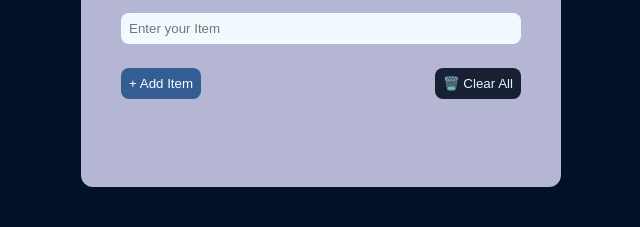
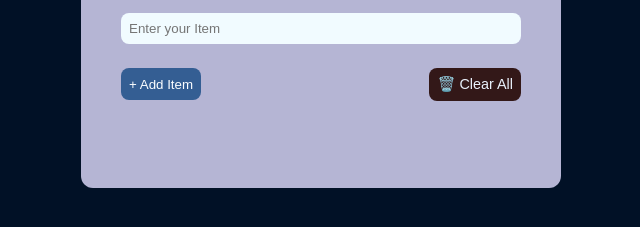
Before and after one commit to Samsak-S/check-list, a plain HTML site: page index.html in a window 1280 px wide. In both pictures the pointer is over the button "🗑️ Clear All". Shown: the part 191-418 px from the top of the page, without its empty margins (319-959 px from the left). Drawn offline with Linux system fonts and the light colour scheme.

Commit message:
CSS property changes made

```diff
--- a/style.css
+++ b/style.css
@@ -5,8 +5,8 @@ body{
 }
 .container {
     background-color: #B5B5D4;
-    width: 35vw;
     max-width: 25rem;
+    min-width: 20rem;
     margin-left: auto;
     margin-right: auto;
     margin-top: 5%;
@@ -70,6 +70,14 @@ form input {
     margin-top: 1rem;
     margin-bottom: 2rem;
 }
+.clear:hover {
+    background-color: #331818;
+    font-size: .90rem;
+    margin-bottom: 1.95rem;
+}
+.clear:active {
+    color: #2b2829;
+}
 .list {
     flex-direction: column;
 }
```
